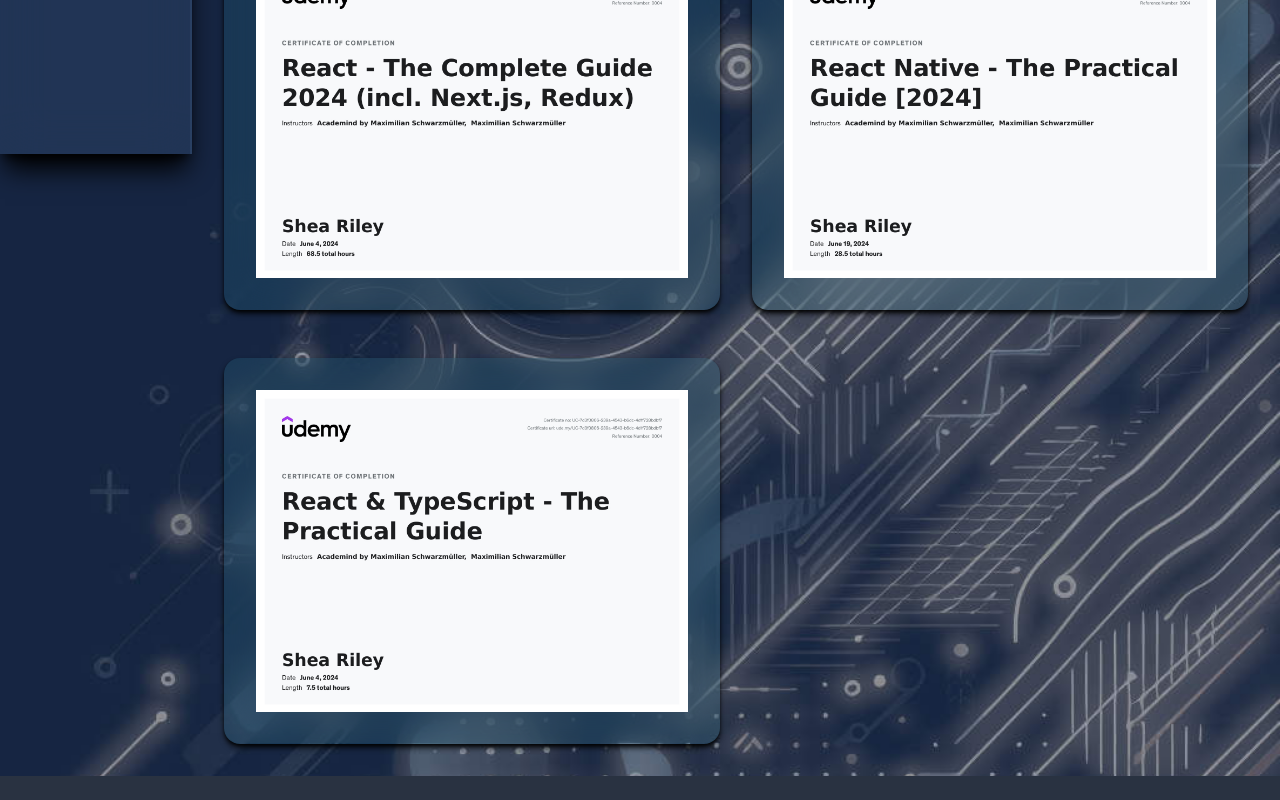
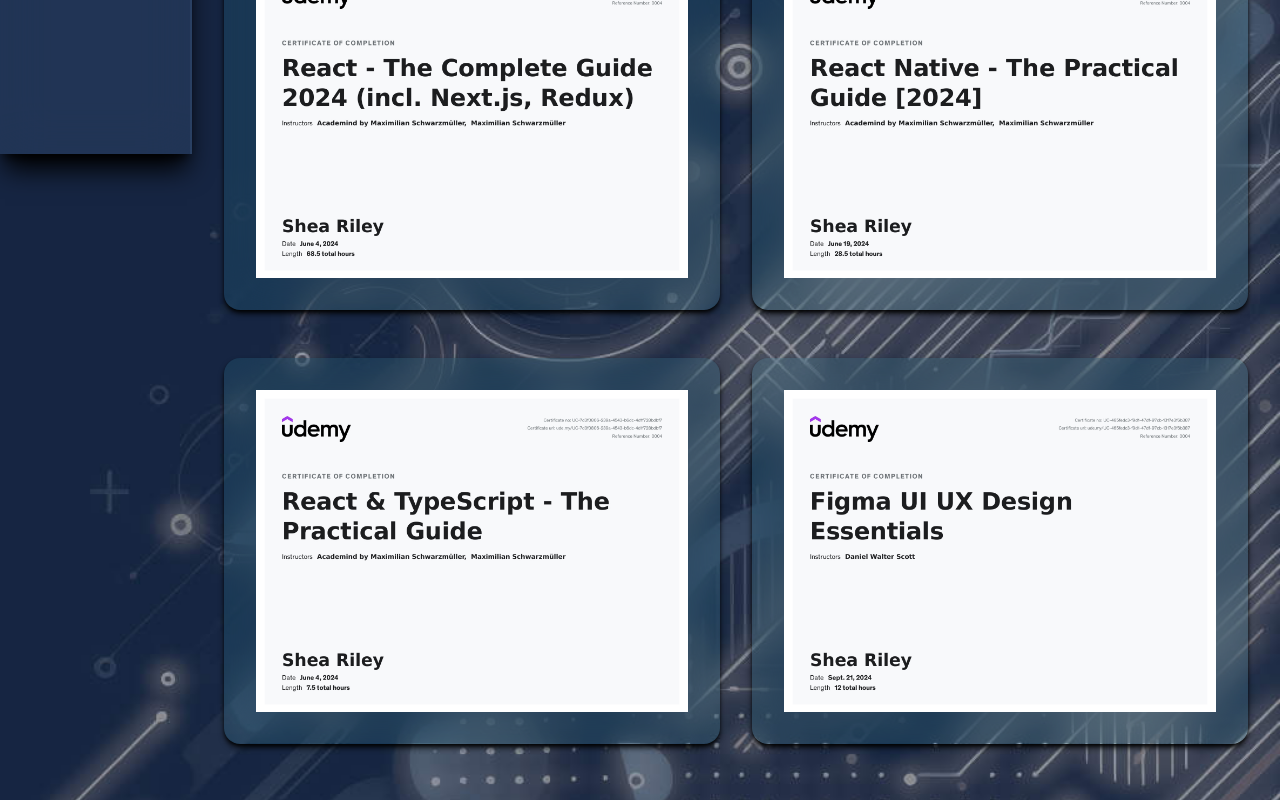
Before and after one commit to sheariley/portfolio-web-dev, a React (Vite) app: page /certifications in a window 1280 px wide. Shown: the part 646-1446 px from the top of the page. Before the commit the page ends 1422 px from the top, so only its background shows below. Built offline with nearby package versions, Linux system fonts and the light colour scheme; what tailwindcss-3d would draw is missing.

Commit message:
Add figma cert to certs page

```diff
--- a/src/pages/CertificationsPage.tsx
+++ b/src/pages/CertificationsPage.tsx
@@ -3,6 +3,7 @@
 import reactTypeScriptCert from '@/assets/cert-images/udemy-react-and-typescript-the-practical-guide.jpg';
 import reactNativeCert from '@/assets/cert-images/udemy-react-native-the-practical-guide-2024.jpg';
 import reactCert from '@/assets/cert-images/udemy-react-the-complete-guide-2024.jpg';
+import figmaEssentialsCert from '@/assets/cert-images/udemy-figma-ui-ux-design-essentials-2024.jpg';
 
 import Card from '@/components/ui/Card';
 import Modal, { ModalRef } from '@/components/ui/Modal';
@@ -69,6 +70,16 @@
             />
           </Card.Body>
         </Card>
+        <Card>
+          <Card.Body>
+            <img
+              className="m-0 cursor-pointer"
+              src={figmaEssentialsCert}
+              alt="Udemy Certificate: Figma UI UX Design Essentials"
+              onClick={handleCertClick}
+            />
+          </Card.Body>
+        </Card>
       </section>
     </>
   );
```
Also changed, not shown: src/assets/cert-images/udemy-figma-ui-ux-design-essentials-2024.jpg (added).
